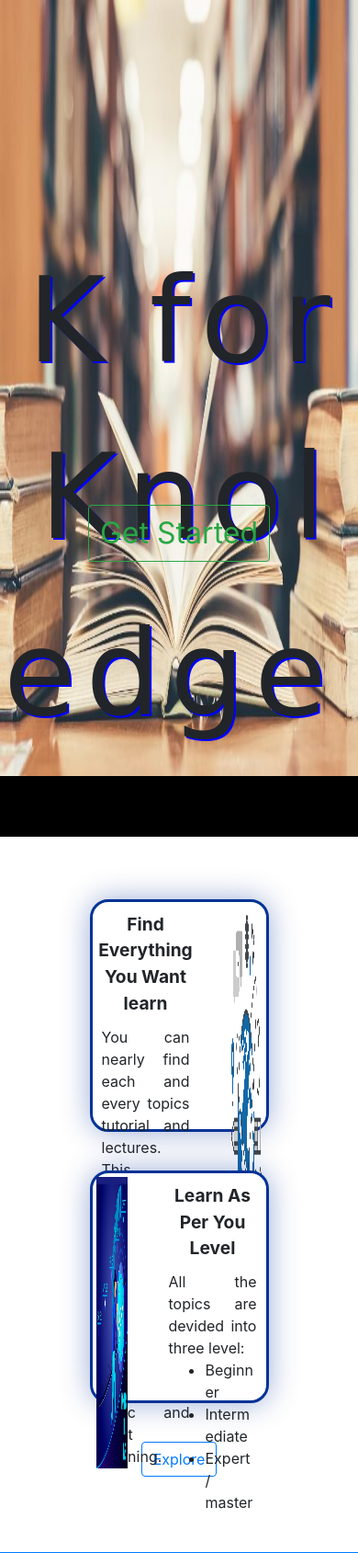
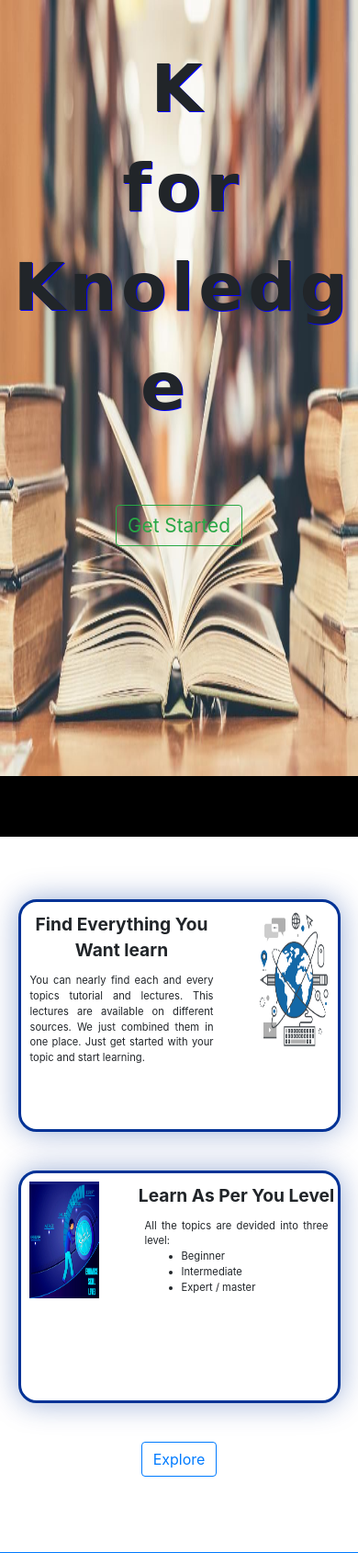
Before and after one commit to PhoenixCreation/kforknowledge, a Django app: page / in a window 390 px wide. Shown: the part 66-1755 px from the top of the page at 92% size. Run offline with Django 3.2, Linux system fonts and the light colour scheme; some libraries are stand-ins or nearby versions; some web fonts are replaced.

Commit message:
added css for mobile and tablet view

```diff
--- a/knowledgeapp/static/layout/css/layout.css
+++ b/knowledgeapp/static/layout/css/layout.css
@@ -26,6 +26,10 @@ section{
   font-size: 8rem;
   font-family: 'Bungee Outline', cursive;
   text-shadow: 2px 2px rgb(0,0,255);
+  display: flex;
+  flex-direction: row;
+  justify-content: space-around;
+  align-self: center;
 }
 .welcome-screen .letters .know{
   margin-left: -30px;
@@ -121,8 +125,6 @@ section{
   align-items: center;
   text-align: center;
 }
-
-
 footer a{
   color: #ddd;
   text-decoration: none;
@@ -140,3 +142,32 @@ footer .footer-title{
 footer .main-title{
   font-size: 2rem;
 }
+@media screen and (max-width: 985px) {
+  .welcome-screen .letters{
+    font-size: 6rem;
+  }
+}
+@media screen and (max-width: 600px) {
+  .welcome-screen .letters{
+    flex-direction: column;
+    margin-top: 5vh;
+    font-size: 4.5rem;
+    text-shadow: 1px 1px rgb(0,0,255);
+    letter-spacing: 5px;
+    font-weight: bold;
+  }
+  .welcome-screen button{
+    font-size: 1.3rem;
+  }
+  .card{
+    margin-left: 5%;
+    margin-right: 5%;
+    padding: 0;
+  }
+  .card-title{
+    font-size: .8rem;
+  }
+  .card-desc{
+    font-size: .7rem;
+  }
+}
--- a/knowledgeapp/templates/layout.html
+++ b/knowledgeapp/templates/layout.html
@@ -68,10 +68,18 @@
     <section>
     <div class="welcome-screen sector">
       <div class="letters">
+        <div class="k">
+
         <span class="letter mainK">K</span>
+      </div>
+      <div class="forgroup">
+
         <span class="ml-2 letter for">f</span>
         <span class="letter for">o</span>
         <span class="letter for">r</span>
+      </div>
+      <div class="knowledge">
+
         <span class="ml-2 letter know">K</span>
         <span class="letter know">n</span>
         <span class="letter know">o</span>
@@ -80,6 +88,7 @@
         <span class="letter know">d</span>
         <span class="letter know">g</span>
         <span class="letter know">e</span>
+      </div>
       </div>
       <div class="getstarted">
         <a href="#info-container"><button type="button" name="button" class="btn btn-outline-success">Get Started</button></a>
```
Also changed, not shown: README.md (deleted).
